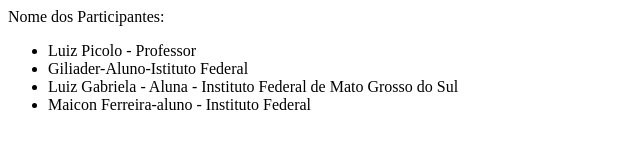
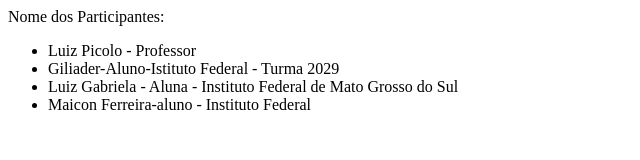
Before and after one commit to maiconfr204/capacitacao-git, a plain HTML site: page index.html in a window 1280 px wide. Shown: the whole page, without its empty margins (0-640 px from the left). Drawn offline with Linux system fonts and the light colour scheme.

Commit message:
adicionei o a turma na qual frequento

```diff
--- a/index.html
+++ b/index.html
@@ -10,7 +10,7 @@
   Nome dos Participantes:
   <ul>
     <li>Luiz Picolo - Professor</li>
-  	<li>Giliader-Aluno-Istituto Federal</li>
+  	<li>Giliader-Aluno-Istituto Federal - Turma 2029</li>
     <li>Luiz Gabriela - Aluna - Instituto Federal de Mato Grosso do Sul</li>
     <li>Maicon Ferreira-aluno - Instituto Federal</li>
   </ul>
```
